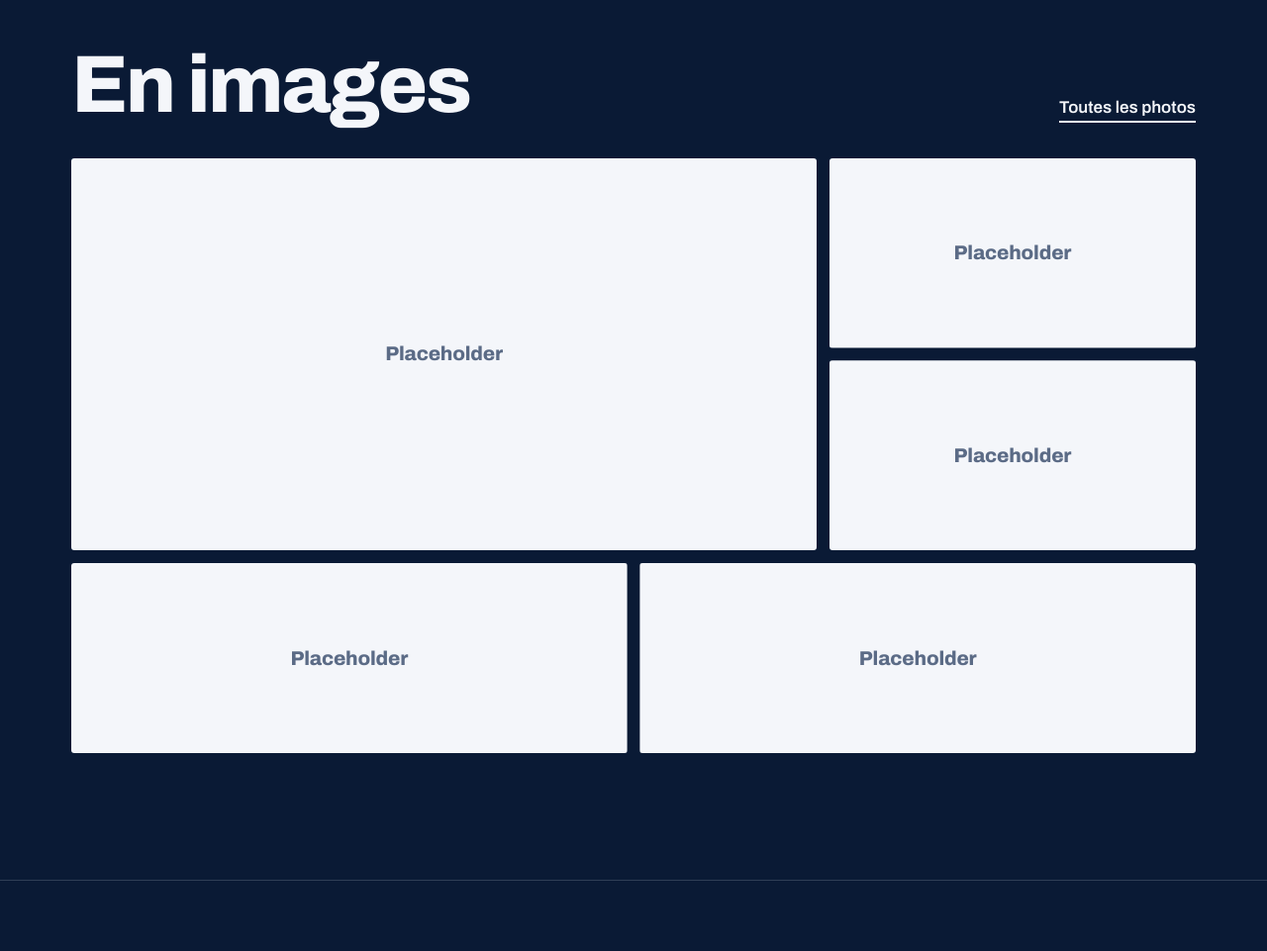
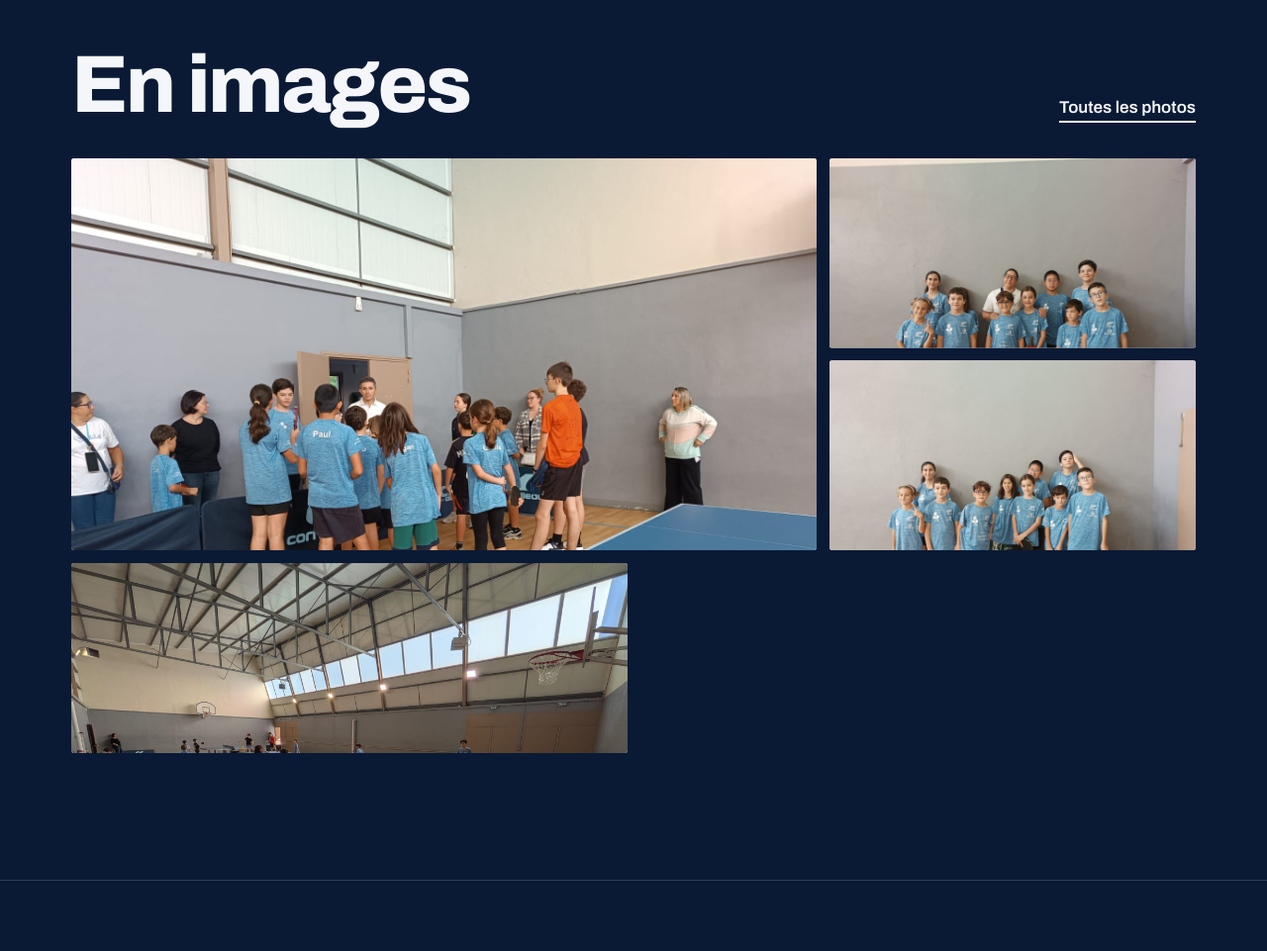
Before and after one commit to PingBastelicaccia/Ping-Bastelicaccia, a plain HTML site: page index.html in a window 1280 px wide. Shown: the part 5142-6103 px from the top of the page at 99% size. Drawn offline with Linux system fonts and the light colour scheme.

Commit message:
Add files via upload

```diff
--- a/index.html
+++ b/index.html
@@ -675,7 +675,10 @@ const EVENEMENTS = [
 /* Une photo par ligne. Dépose le fichier dans img/galerie/ puis ajoute sa ligne ici.
    Tant que la liste est vide, des rectangles « Placeholder » prennent leur place. */
 const PHOTOS = [
-  // { src: "img/galerie/2026-09-top12-bonifacio-01.jpg", legende: "Top 12 à Bonifacio", album: "Top 12" },
+  { src: "img/galerie/WhatsApp%20Image%202026-11-14%20at%2009.37.00.jpeg", legende: "Photo du club" },
+  { src: "img/galerie/WhatsApp%20Image%202026-11-14%20at%2009.37.001.jpeg", legende: "Photo du club" },
+  { src: "img/galerie/WhatsApp%20Image%202026-11-14%20at%2009.37.19.jpeg", legende: "Photo du club" },
+  { src: "img/galerie/WhatsApp%20Image%202026-11-15%20at%2018.17.282.jpeg", legende: "Photo du club" },
 ];
 
 /* =====================================================================
```
